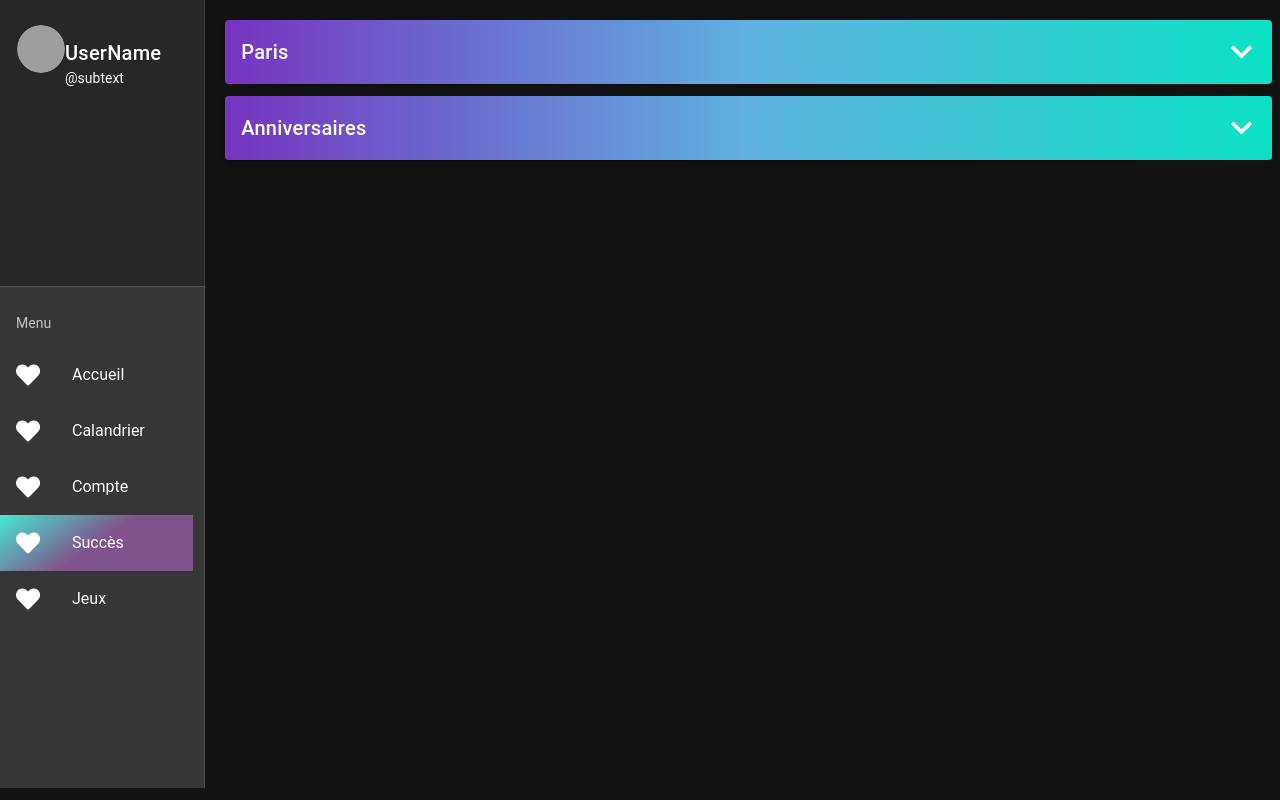
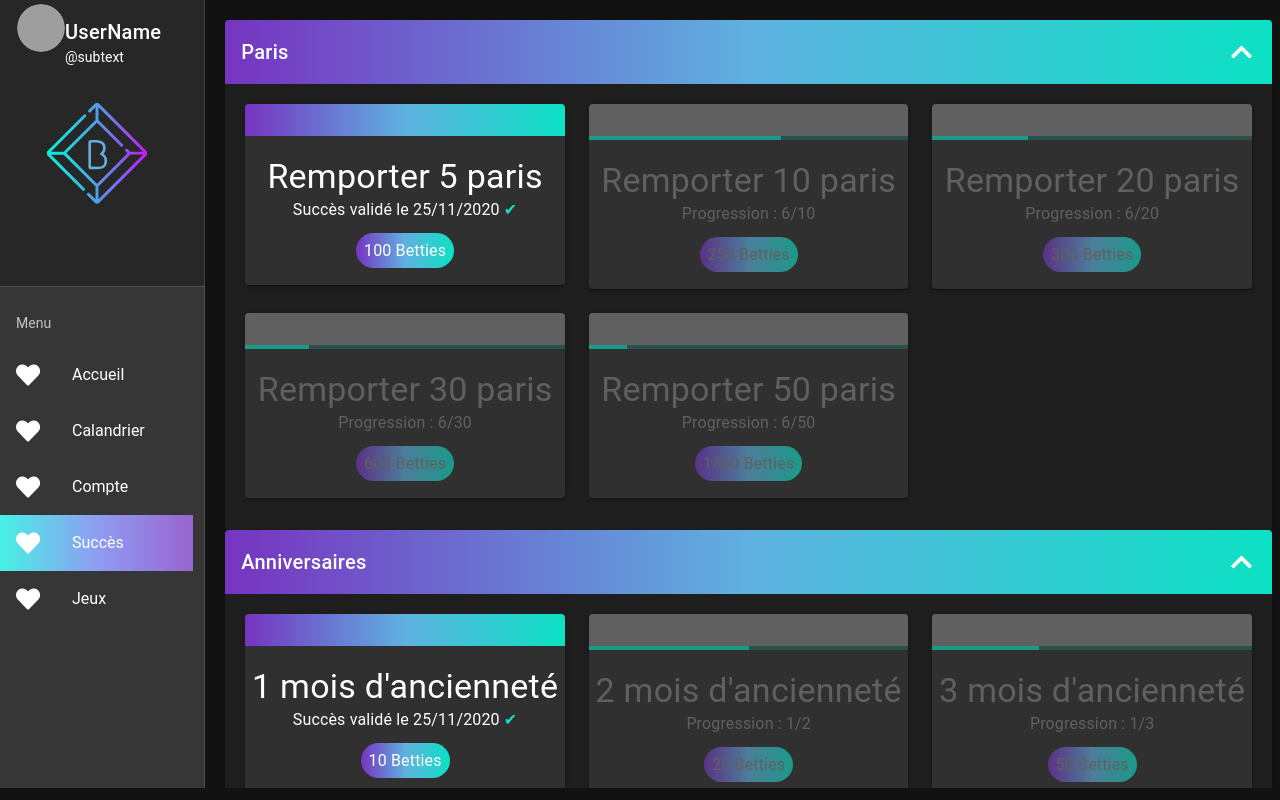
Before and after one commit to ynov-lyon-mobilite/bet-it-front, a Vue app: page /success in a window 1280 px wide. Built offline with nearby package versions, Linux system fonts and the light colour scheme; grey boxes are pictures that could not be loaded; a small style sheet from the web is missing.

Commit message:
fix(color & indent): general

```diff
--- a/src/components/Home/MatchList.vue
+++ b/src/components/Home/MatchList.vue
@@ -133,7 +133,7 @@ export default {
   }
 
   .v-card:hover {
-    background: linear-gradient(60deg, #0CE1C4 0%, #571E68 100%);
+    background: linear-gradient(50deg, var(--v-secondary-base)  0%, var(--v-primary-base) 100%);
     transition: .4s ease-in-out;
     color: white;
   }
--- a/src/components/Navbar.vue
+++ b/src/components/Navbar.vue
@@ -1,19 +1,11 @@
 <template>
   <v-navigation-drawer>
-              <v-toolbar flat
-                        extended
-                        height="250"
-                        class="pa-3"
-              >
-
+    <v-toolbar flat extended height="250" class="pa-3">
       <v-container fluid>
         <v-row justify="space-around">
           <v-row style="margin: 0 0 2vw 1px;">
             <v-avatar>
-                        <img
-                            src="https://cdn.vuetifyjs.com/images/john.jpg"
-                            alt="John"
-                        >
+              <img src="https://cdn.vuetifyjs.com/images/john.jpg" alt="John" />
             </v-avatar>
             <v-list-item-content>
               <v-list-item-title class="title">
@@ -24,8 +16,10 @@
               </v-list-item-subtitle>
             </v-list-item-content>
           </v-row>
-                    <v-img  width="100" style="flex: none;"
-                    src="../assets/logo-couleur.png"
+          <v-img
+            width="100"
+            style="flex: none;"
+            src="../assets/logo-couleur.svg"
           ></v-img>
         </v-row>
       </v-container>
@@ -35,15 +29,8 @@
 
     <v-list class="pa-3">
       <v-subheader>Menu</v-subheader>
-      <v-list-item-group
-          v-model="selectedItem"
-          color="primary"
-      >
-        <v-list-item
-            v-for="(page, i) in pages"
-            :key="i"
-            :to="page.route"
-        >
+      <v-list-item-group v-model="selectedItem" color="primary">
+        <v-list-item v-for="(page, i) in pages" :key="i" :to="page.route">
           <v-list-item-icon>
             <v-icon v-text="page.icon"></v-icon>
           </v-list-item-icon>
@@ -62,24 +49,29 @@ export default {
   data: () => ({
     selectedItem: 1,
     pages: [
-      { text: 'Accueil', icon: 'fas fa-heart', route:'/home' },
-      { text: 'Calandrier', icon: 'fas fa-heart', route:'/calandare'  },
-      { text: 'Compte', icon: 'fas fa-heart', route:'/profile' },
-      { text: 'Succès', icon: 'fas fa-heart', route:'/success'  },
-      { text: 'Jeux', icon: 'fas fa-heart', route:'/games'  },
+      { text: "Accueil", icon: "fas fa-heart", route: "/home" },
+      { text: "Calandrier", icon: "fas fa-heart", route: "/calandare" },
+      { text: "Compte", icon: "fas fa-heart", route: "/profile" },
+      { text: "Succès", icon: "fas fa-heart", route: "/success" },
+      { text: "Jeux", icon: "fas fa-heart", route: "/games" }
     ],
-    right: null,
-  }),
-}
+    right: null
+  })
+};
 </script>
 
-<style scoped>
+<style scoped lang="scss">
 .v-item--active:link {
-    background: linear-gradient(865deg, #0CE1C4 0%, #571E68 50%);
-    transition: .4s ease-in-out;
+  background: linear-gradient(
+    90deg,
+    var(--v-secondary-base),
+    var(--v-info-base),
+    var(--v-darkPurple-base)
+  );
+  transition: 0.4s ease-in-out;
   color: white;
 }
-.v-list-item__title{
+.v-list-item__title {
   color: white;
 }
 </style>
--- a/src/components/Success/SuccessCategory.vue
+++ b/src/components/Success/SuccessCategory.vue
@@ -55,7 +55,7 @@ export default {
     progress: Number
   },
   data: () => ({
-    isExpanded: false
+    isExpanded: true
   })
 };
 </script>
--- a/src/plugins/vuetify.js
+++ b/src/plugins/vuetify.js
@@ -12,14 +12,18 @@ export default new Vuetify({
     },
     themes: {
       dark: {
+        // logo colors
        // primary: "#7634C0",
-        primary: "#0CE1C4",
-        secondary: "#424242",
-        accent: "#20ADAA",
+        primary: "#c616ff",
+        accent: "#a141f8",
+        info: "#6c7eee",
+        success: "#43aee6",
+        secondary: "#0ceddc",
+        //for others color codes
         error: "#FF5252",
-        info: "#366C82",
-        success: "#571E68",
-        warning: "#7634C0"
+        //custom
+        warning: "#a141f8",
+        darkPurple: "#7634c0",
       },
     }
   },
--- a/src/views/Profile.vue
+++ b/src/views/Profile.vue
@@ -41,16 +41,16 @@ export default {
 <style lang="scss">
 .card-title,
 .btn {
-  background: linear-gradient(0.25turn, #7634c0, #5fb1e0, #0ce1c4);
+  background: linear-gradient(0.25turn, var(--v-darkPurple-base) , var(--v-info-base),  var(--v-secondary-base));
   text-transform: none;
 }
 
 .icon {
   background-image: -webkit-linear-gradient(
     0.25turn,
-    #7634c0,
-    #5fb1e0,
-    #0ce1c4
+    var(--v-darkPurple-base),
+    var(--v-info-base),
+    var(--v-secondary-base)
   );
   -webkit-background-clip: text;
   -webkit-text-fill-color: transparent;
```
Lines whose indentation alone changed are shown as unchanged.
